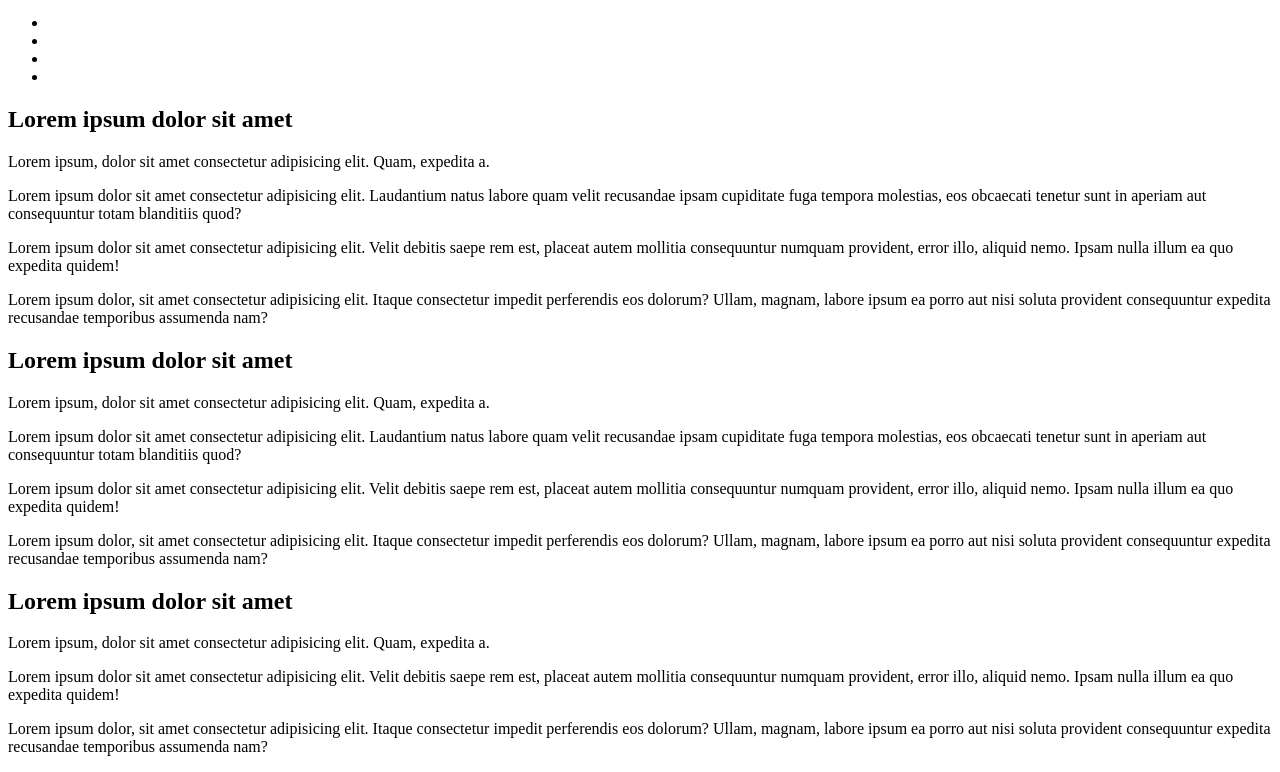
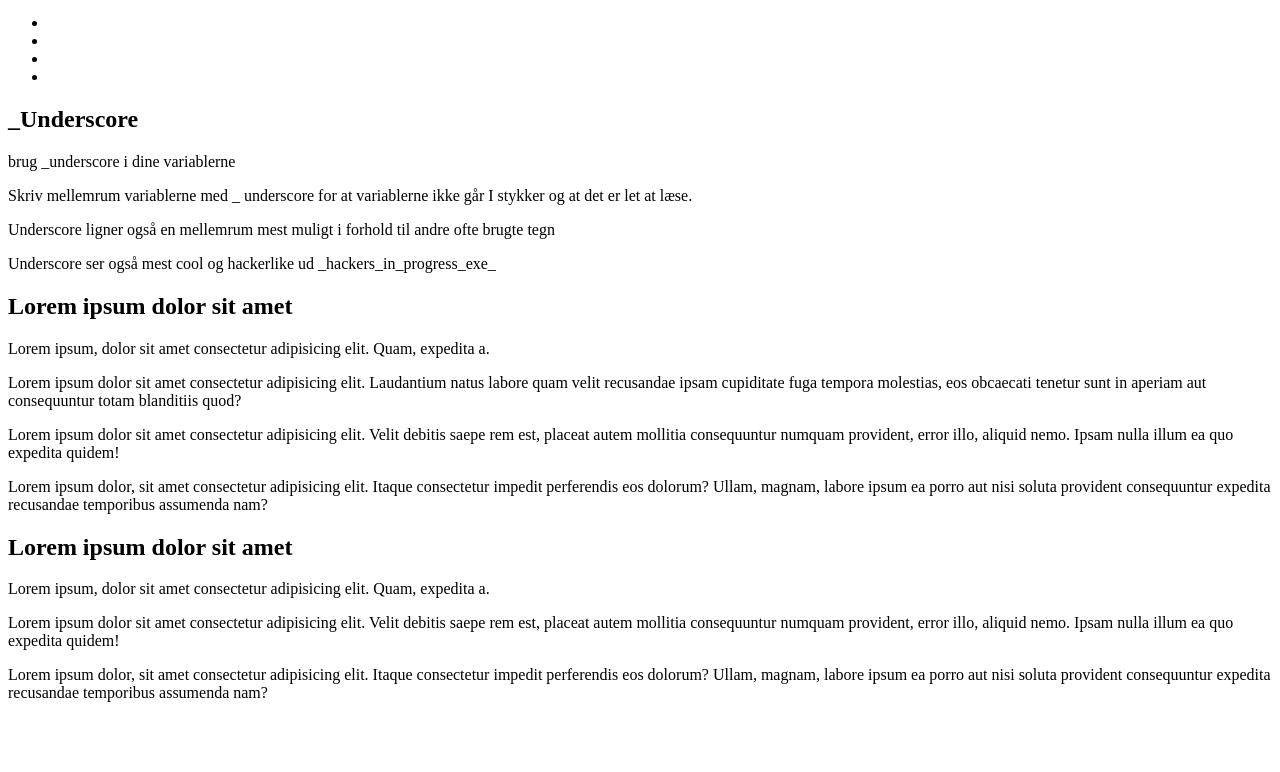
Before and after one commit to Alice-RTS/Konvention, a plain HTML site: page index.html in a window 1280 px wide. Shown: the part 28-800 px from the top of the page. Drawn offline with Linux system fonts and the light colour scheme.

Commit message:
_underscore

```diff
--- a/index.html
+++ b/index.html
@@ -21,13 +21,13 @@
     </header>
 
     <main>
-        <div class="theme_">
-            <h2>Lorem ipsum dolor sit amet</h2>
-            <p>Lorem ipsum, dolor sit amet consectetur adipisicing elit. Quam, expedita a.</p>
+        <div class="_underscore">
+            <h2>_Underscore</h2>
+            <p>brug _underscore i dine variablerne</p>
             <section class="cards">
-                <p>Lorem ipsum dolor sit amet consectetur adipisicing elit. Laudantium natus labore quam velit recusandae ipsam cupiditate fuga tempora molestias, eos obcaecati tenetur sunt in aperiam aut consequuntur totam blanditiis quod?</p>
-                <p>Lorem ipsum dolor sit amet consectetur adipisicing elit. Velit debitis saepe rem est, placeat autem mollitia consequuntur numquam provident, error illo, aliquid nemo. Ipsam nulla illum ea quo expedita quidem!</p>
-                <p>Lorem ipsum dolor, sit amet consectetur adipisicing elit. Itaque consectetur impedit perferendis eos dolorum? Ullam, magnam, labore ipsum ea porro aut nisi soluta provident consequuntur expedita recusandae temporibus assumenda nam?</p>
+                <p>Skriv mellemrum variablerne med _ underscore for at variablerne ikke går I stykker og at det er let at læse.</p>
+                <p>Underscore ligner også en mellemrum mest muligt i forhold til andre ofte brugte tegn</p>
+                <p>Underscore ser også mest cool og hackerlike ud _hackers_in_progress_exe_</p>
             </section>
         </div>
 
```
